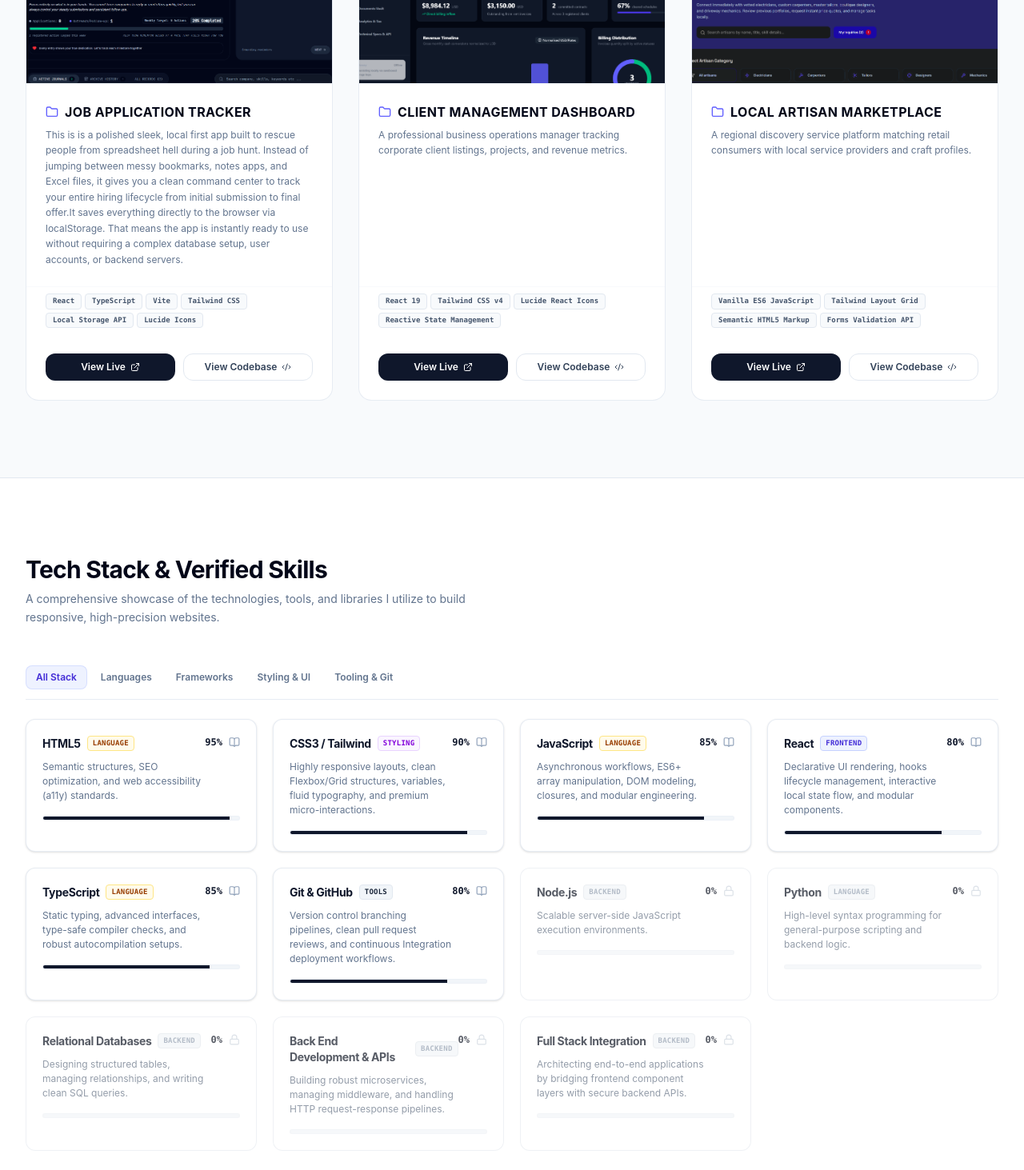
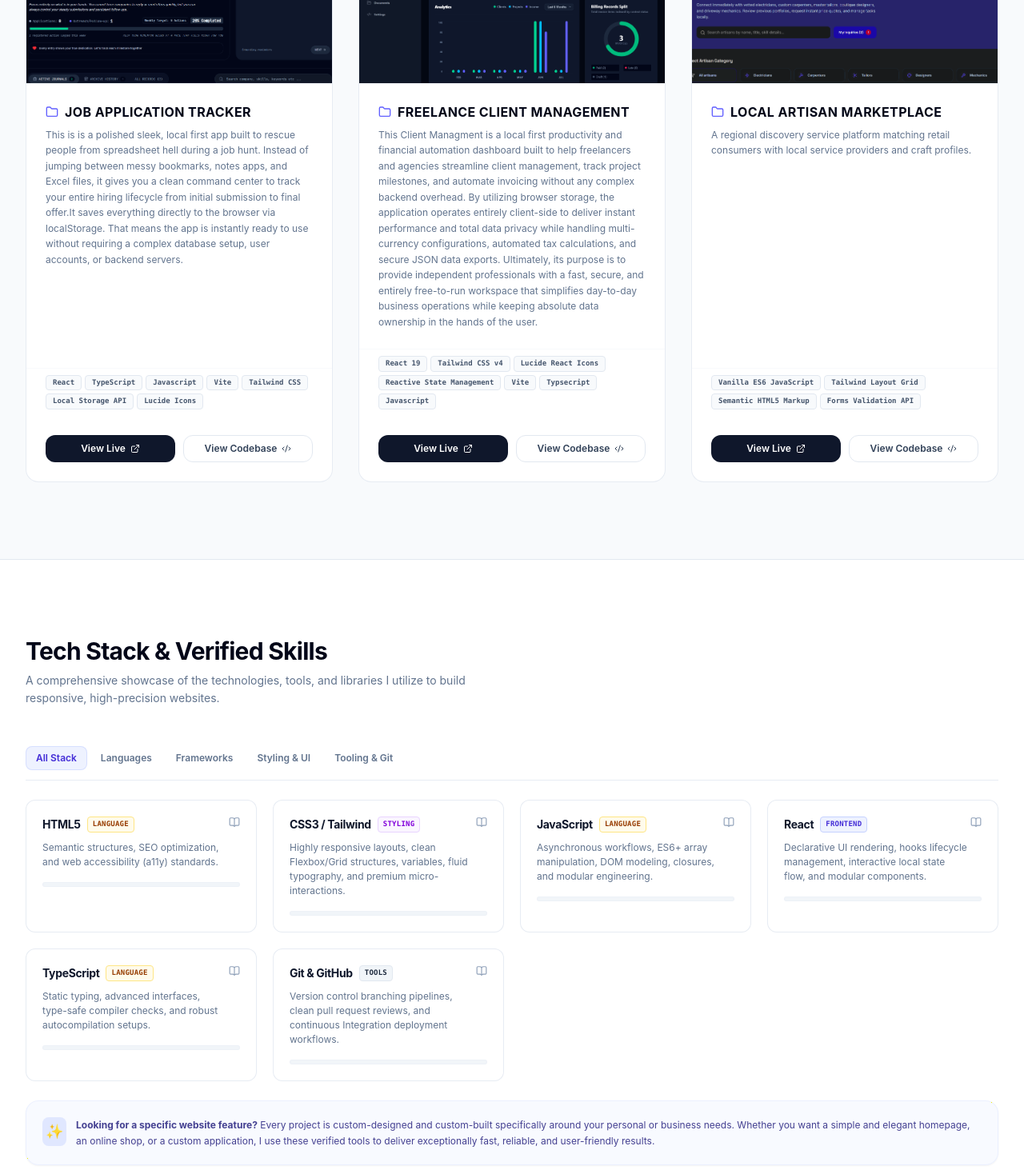
Before and after one commit to Chukwudi-Gideon/Gideon-s-Dev-Hub, a React (Vite) app: page / in a window 1280 px wide. Shown: the part 1120-2583 px from the top of the page at 80% size. Built offline with nearby package versions, Linux system fonts and the light colour scheme.

Commit message:
Removed redundant codes and update Client management project

```diff
--- a/src/components/Skills-Section.tsx
+++ b/src/components/Skills-Section.tsx
@@ -1,6 +1,6 @@
 import  { useState } from 'react';
 import type { Skill } from '../types';
-import { BookOpen,Lock } from 'lucide-react';
+import { BookOpen} from 'lucide-react';
 
 interface SkillsSectionProps {
   skills: Skill[];
@@ -83,15 +83,11 @@ export function SkillsSection({ skills }: SkillsSectionProps) {
           {/* List Skill Render */}
           <div className="grid grid-cols-1 sm:grid-cols-2 md:grid-cols-3 lg:grid-cols-4 gap-5">
             {filteredSkills.map((sk) => {
-                const isLocked = sk.level === 0;
+
               return (
                 <div
                   key={sk.name}
-                 className={`bg-white border rounded-xl p-5 border-slate-200/80 transition-all duration-300 dark:bg-slate-900 dark:border-slate-800/80 ${
-  isLocked
-    ? 'opacity-70 cursor-not-allowed filter grayscale-[30%]'
-    : 'hover:border-indigo-300 shadow-sm hover:shadow-md hover:shadow-indigo-50/20 hover:translate-y-[-2px] dark:hover:border-indigo-500/50 dark:hover:shadow-indigo-950/10'
-}`}
+                 className="bg-white border rounded-xl p-5 border-slate-200/80 transition-all duration-300 dark:bg-slate-900 dark:border-slate-800/80"
                >
                   <div className="flex items-start justify-between">
                     <div>
@@ -114,13 +110,8 @@ export function SkillsSection({ skills }: SkillsSectionProps) {
                     {/* Percentage badge and help */}
                    <div>
   <div className="text-right text-xs font-mono font-bold text-slate-900 dark:text-slate-100 flex items-center gap-1">
-    <span>{sk.level}%</span>
-    {sk.unlocked === false ? (
-      <Lock
-        className="w-3.5 h-3.5 text-slate-300 dark:text-slate-600 ml-1 inline-block "
-        aria-label="Not yet started"
-      />
-    ) : (
+
+
       <button
         type="button"
         onClick={() => window.open(sk.docUrl, '_blank')}
@@ -130,7 +121,7 @@ export function SkillsSection({ skills }: SkillsSectionProps) {
       >
         <BookOpen className="w-3.5 h-3.5" />
       </button>
-    )}
+
   </div>
 </div>
 
@@ -138,10 +129,7 @@ export function SkillsSection({ skills }: SkillsSectionProps) {
 
                   {/* Simple Fluid Progress line */}
                   <div className="w-full bg-slate-100 dark:bg-slate-800 h-1.5 rounded-full mt-4 overflow-hidden border border-slate-200/30 dark:border-slate-700/30">
-                    <div
-                      className="h-full bg-slate-900 dark:bg-indigo-500 transition-all duration-1000"
-                      style={{ width: `${sk.level}%` }}
-                    ></div>
+
                   </div>
                 </div>
               );
--- a/src/data.ts
+++ b/src/data.ts
@@ -4,7 +4,6 @@ export const INITIAL_SKILLS: Skill[] = [
   {
     name: "HTML5",
     category: "language",
-    level: 95,
     unlocked: true,
     docUrl: "https://developer.mozilla.org/en-US/docs/Web/HTML",
     description: "Semantic structures, SEO optimization, and web accessibility (a11y) standards."
@@ -12,7 +11,6 @@ export const INITIAL_SKILLS: Skill[] = [
   {
     name: "CSS3 / Tailwind",
     category: "styling",
-    level: 90,
     unlocked: true,
     docUrl: "https://developer.mozilla.org/en-US/docs/Web/CSS",
     description: "Highly responsive layouts, clean Flexbox/Grid structures, variables, fluid typography, and premium micro-interactions."
@@ -20,7 +18,6 @@ export const INITIAL_SKILLS: Skill[] = [
   {
     name: "JavaScript",
     category: "language",
-    level: 85,
     unlocked: true,
     docUrl: "https://developer.mozilla.org/en-US/docs/Web/JavaScript",
     description: "Asynchronous workflows, ES6+ array manipulation, DOM modeling, closures, and modular engineering."
@@ -28,7 +25,6 @@ export const INITIAL_SKILLS: Skill[] = [
   {
     name: "React",
     category: "frontend",
-    level: 80,
     unlocked: true,
     docUrl: "https://react.dev/",
     description: "Declarative UI rendering, hooks lifecycle management, interactive local state flow, and modular components."
@@ -36,7 +32,6 @@ export const INITIAL_SKILLS: Skill[] = [
   {
     name: "TypeScript",
     category: "language",
-    level: 85,
     unlocked: true,
     docUrl: "https://www.typescriptlang.org/docs/",
     description: "Static typing, advanced interfaces, type-safe compiler checks, and robust autocompilation setups."
@@ -44,11 +39,11 @@ export const INITIAL_SKILLS: Skill[] = [
   {
     name: "Git & GitHub",
     category: "tools",
-    level: 80,
     unlocked: true,
     docUrl: "https://docs.github.com/en/get-started",
     description: "Version control branching pipelines, clean pull request reviews, and continuous Integration deployment workflows."
   },
+   /*
   {
     name: 'Node.js',
     category: 'backend',
@@ -89,7 +84,7 @@ export const INITIAL_SKILLS: Skill[] = [
     docUrl: "https://www.freecodecamp.org/news/what-is-full-stack-development/",
     description: 'Architecting end-to-end applications by bridging frontend component layers with secure backend APIs.'
   }
-
+*/
 ];
 
 
@@ -99,7 +94,7 @@ export const PROJECTS: Project[] = [
     title: "Job Application Tracker",
     description: "This is is a polished sleek, local first app built to rescue people from spreadsheet hell during a job hunt.  Instead of jumping between messy bookmarks, notes apps, and Excel files, it gives you a clean command center to track your entire hiring lifecycle from initial submission to final offer.It saves everything directly to the browser via localStorage. That means the app is instantly ready to use without requiring a complex database setup, user accounts, or backend servers.",
 category: ["React", "TypeScript", "Tailwind CSS"],
-   tech: ["React", "TypeScript", "Vite", "Tailwind CSS", "Local Storage API", "Lucide Icons"],
+   tech: ["React", "TypeScript", "Javascript", "Vite", "Tailwind CSS", "Local Storage API", "Lucide Icons"],
     image: "/Project-images/JAJ_img.png",
     featured: true,
     typescriptReady: true,
@@ -108,16 +103,15 @@ category: ["React", "TypeScript", "Tailwind CSS"],
   },
   {
     id: "client-dashboard",
-    title: "Client Management Dashboard",
-    description: "A professional business operations manager tracking corporate client listings, projects, and revenue metrics.",
-    detailedDescription: "An administrative intelligence hub built to monitor high-level freelance workflows. Integrates core state tracking for managing ongoing customer accounts, open milestones, dynamic invoicing structures, payment collection records, and high-visibility analytics panels.",
-    category: ["React", "JavaScript"],
-    tech: ["React 19", "Tailwind CSS v4", "Lucide React Icons", "Reactive State Management"],
+    title: "Freelance Client Management",
+    description: "This Client Managment is a local first productivity and financial automation dashboard built to help freelancers and agencies streamline client management, track project milestones, and automate invoicing without any complex backend overhead. By utilizing browser storage, the application operates entirely client-side to deliver instant performance and total data privacy while handling multi-currency configurations, automated tax calculations, and secure JSON data exports. Ultimately, its purpose is to provide independent professionals with a fast, secure, and entirely free-to-run workspace that simplifies day-to-day business operations while keeping absolute data ownership in the hands of the user.",
+     category: ["React", "JavaScript", "Tailwind", "Typescript", "Vite"],
+    tech: ["React 19", "Tailwind CSS v4", "Lucide React Icons", "Reactive State Management", "Vite", "Typsecript", "Javascript"],
     image: "/Project-images/Freelance-Client-Management-Dashboard.png",
     featured: true,
     typescriptReady: true,
-    liveUrl: "https://freelance-client-management-dashboa.vercel.app/",
-     githubUrl: "https://github.com/Chukwudi-Gideon/Freelance-Client-Management-Dashboard"
+    liveUrl: "https://fc-management-dashboard.vercel.app/",
+     githubUrl: "https://github.com/Chukwudi-Gideon/FC-Management-Dashboard"
   },
   {
     id: "artisan-marketplace",
--- a/src/types.ts
+++ b/src/types.ts
@@ -1,9 +1,8 @@
 export interface Skill {
   name: string;
   category: 'frontend' | 'backend' | 'styling' | 'language' | 'tools';
-  level: number; // 0 to 100
   unlocked: boolean;
-  docUrl: string; // official documentation URL
+  docUrl: string;
   description: string;
 }
 
```
Also changed, not shown: public/Project-images/Freelance-Client-Management-Dashboard.png.
